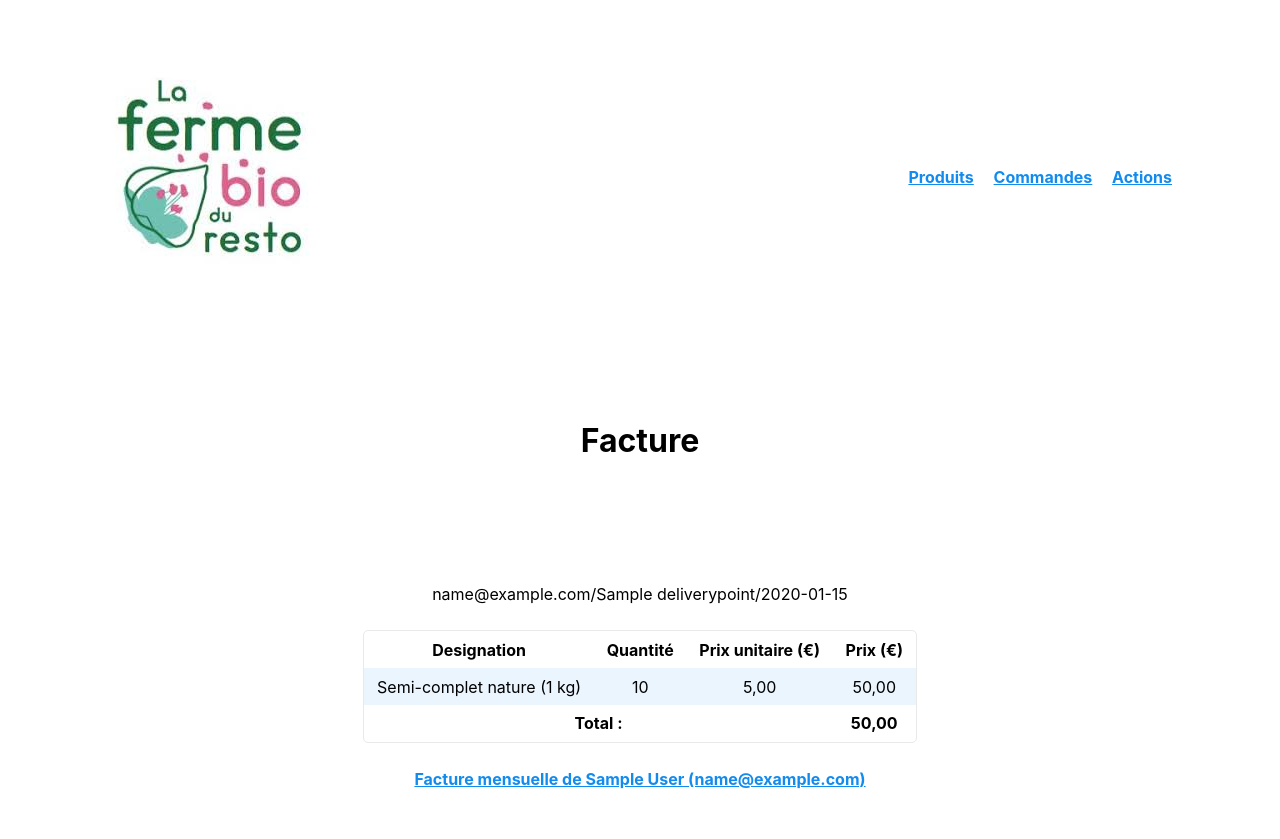
After one commit to domeav/boulange, a Django app: page /invoice/1 in a window 1280 px wide. The commit adds this page. Run offline with Django 5.2, Linux system fonts and the light colour scheme; data comes from the database, SQL or seed files in the repository; tables that the repository leaves empty hold one stand-in row (values such as "Sample post").

Commit message:
Add invoices

```diff
--- a/boulange/models.py
+++ b/boulange/models.py
@@ -142,6 +142,12 @@ class Order(models.Model):
     def __str__(self):
         return f"{self.customer.email}/{self.delivery_date.delivery_point.name}/{self.delivery_date.date}"
 
+    def get_total_price(self):
+        total = 0
+        for line in self.orderline_set.all():
+            total += line.get_price()
+        return total
+
 
 class OrderLine(models.Model):
     order = models.ForeignKey(Order, on_delete=models.CASCADE)
@@ -150,3 +156,6 @@ class OrderLine(models.Model):
 
     def __str__(self):
         return f"{self.quantity} {self.product.ref}"
+
+    def get_price(self):
+        return self.product.price * self.quantity
--- /dev/null
+++ b/boulange/templates/boulange/invoice.html
@@ -0,0 +1,38 @@
+{% extends "boulange/base.html" %}
+
+{% block title %}Facture{% if monthly %} pour {{orders.0.customer}}/{{ orders.0.delivery_date.date|date:"F Y" }}{% endif %}{% endblock %}
+
+{% block content %}
+<section>
+  {% for order in orders %}
+  {{ order }}
+  <p>
+    <table>
+      <tr>
+	<th>Designation</th>
+	<th>Quantité</th>
+	<th>Prix unitaire (€)</th>
+	<th>Prix (€)</th>
+      </tr>
+      {% for orderline in order.orderline_set.all %}
+      <tr>
+	<td>{{ orderline.product.name }}</td>
+	<td>{{ orderline.quantity }}</td>
+	<td>{{ orderline.product.price }}</td>
+	<td>{{ orderline.get_price }}</td>
+      </tr>
+      {% endfor %}
+      <tr>
+	<th colspan="3">Total :</th>
+	<th>{{ order.get_total_price }}</th>
+      </tr>
+    </table>
+  </p>
+  {% endfor %}
+  {% if not monthly %}
+  <a href="{% url 'boulange:monthly_invoice' orders.0.customer.id orders.0.delivery_date.date.year orders.0.delivery_date.date.month %}">Facture mensuelle de {{ orders.0.customer }}</a>
+  {% else %}
+  <h2>Total {{ orders.0.delivery_date.date|date:"F Y" }} : {{ total }}€</h2>
+  {% endif %}
+</section>
+{% endblock %}
--- a/boulange/templates/boulange/orders.html
+++ b/boulange/templates/boulange/orders.html
@@ -10,7 +10,7 @@
     <ul>
       {% for order in delivery_date.order_set.all %}
       <li>
-	{{ order.customer }}
+	{{ order.customer }} <a href="{% url 'boulange:invoice' order.id %}">facture</a>
 	<ul>
 	  {% for orderline in order.orderline_set.all %}
 	  <li>{{ orderline }}</li>
--- a/boulange/urls.py
+++ b/boulange/urls.py
@@ -9,4 +9,10 @@ urlpatterns = [
     path("actions/<int:year>/<int:month>/<int:day>", views.actions, name="actions"),
     path("actions", views.actions, name="actions"),
     path("orders", views.orders, name="orders"),
+    path("invoice/<int:order_id>", views.invoice, name="invoice"),
+    path(
+        "monthly_invoice/<int:customer_id>/<int:year>/<int:month>",
+        views.monthly_invoice,
+        name="monthly_invoice",
+    ),
 ]
--- a/boulange/views.py
+++ b/boulange/views.py
@@ -1,7 +1,7 @@
 from datetime import date, datetime, timedelta
 
 from django.http import HttpResponse
-from django.shortcuts import redirect, render
+from django.shortcuts import get_object_or_404, redirect, render
 
 from .DailyBatches import DailyBatches
 from .models import DeliveryDate, Order, Product
@@ -18,12 +18,31 @@ def products(request):
 
 def orders(request):
     delivery_dates = (
-        DeliveryDate.objects.filter(date__gte=datetime.now())
-        .order_by("delivery_point")
-        .all()
+        DeliveryDate.objects.order_by("delivery_point").order_by("date").all()
     )
     context = {"delivery_dates": delivery_dates}
     return render(request, "boulange/orders.html", context)
+
+
+def invoice(request, order_id):
+    context = {"orders": [get_object_or_404(Order, id=order_id)], "monthly": False}
+    return render(request, "boulange/invoice.html", context)
+
+
+def monthly_invoice(request, customer_id, year, month):
+    start = date(year, month, 1)
+    end = date(year, month + 1 if month < 12 else 1, 1)
+    orders = (
+        Order.objects.filter(customer__id=customer_id)
+        .filter(delivery_date__date__gte=start)
+        .filter(delivery_date__date__lt=end)
+    )
+    context = {
+        "orders": orders,
+        "monthly": True,
+        "total": sum([o.get_total_price() for o in orders]),
+    }
+    return render(request, "boulange/invoice.html", context)
 
 
 def actions(request, year=None, month=None, day=None):
--- a/resto/urls.py
+++ b/resto/urls.py
@@ -19,7 +19,7 @@ from django.contrib import admin
 from django.urls import include, path
 
 urlpatterns = [
-    path("boulange/", include("boulange.urls")),
+    path("", include("boulange.urls")),
     path("admin/", admin.site.urls),
     path("nested_admin/", include("nested_admin.urls")),
 ]
```
